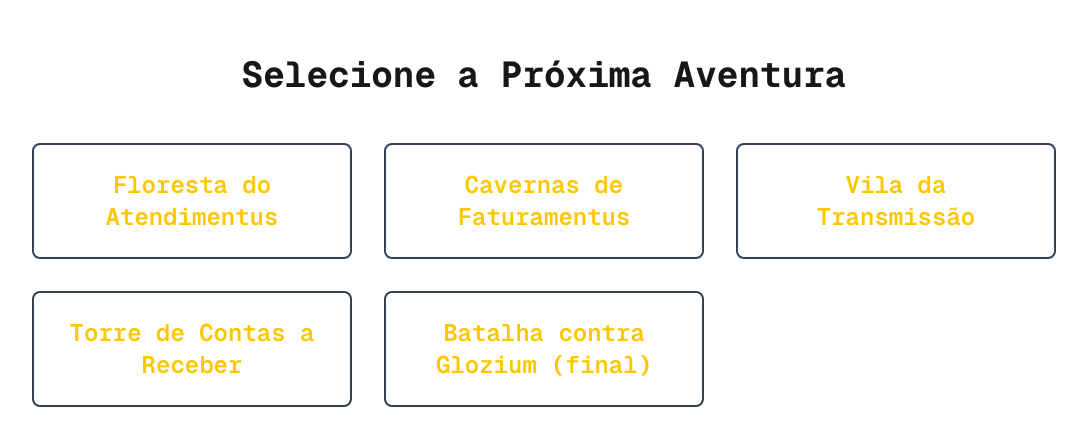
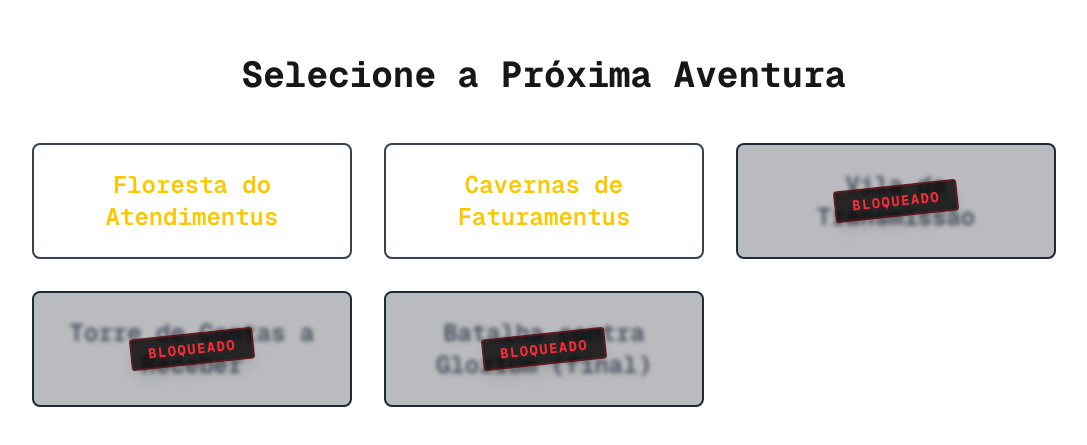
Before and after one commit to ludson96/desafio-zg9, a Next.js app in the folder frontend/: page /menu in a window 1280 px wide. Shown: the part 169-614 px from the top of the page, without its empty margins (96-1183 px from the left). Built offline with nearby package versions, Linux system fonts and the light colour scheme.

Commit message:
feat: :recycle: add block in any cards

```diff
--- a/frontend/src/app/menu/page.tsx
+++ b/frontend/src/app/menu/page.tsx
@@ -8,7 +8,8 @@ export default function Menu() {
         Selecione a Próxima Aventura
       </h1>
       <div className="grid grid-cols-1 md:grid-cols-2 lg:grid-cols-3 gap-8 w-full max-w-5xl">
-        {STAGES.map((stage) => (
+        {STAGES.map((stage) =>
+          stage.isActive ? (
             <Link
               key={stage.id}
               href={`/stage/${stage.id}`}
@@ -16,7 +17,20 @@ export default function Menu() {
             >
               <h2 className="text-2xl font-semibold text-yellow-400">{stage.title}</h2>
             </Link>
-        ))}
+          ) : (
+            <div
+              key={stage.id}
+              className="relative border-2 border-gray-800 rounded-lg p-6 text-center cursor-not-allowed bg-gray-900/20 overflow-hidden"
+            >
+              <h2 className="text-2xl font-semibold text-gray-600 blur-[2px] select-none">{stage.title}</h2>
+              <div className="absolute inset-0 flex items-center justify-center bg-black/10">
+                <span className="text-sm font-bold text-red-500 uppercase tracking-widest border-2 border-red-900/60 px-4 py-1 rounded bg-black/80 shadow-lg transform -rotate-6">
+                  Bloqueado
+                </span>
+              </div>
+            </div>
+          )
+        )}
       </div>
     </main>
   );
```
Lines whose indentation alone changed are shown as unchanged.
